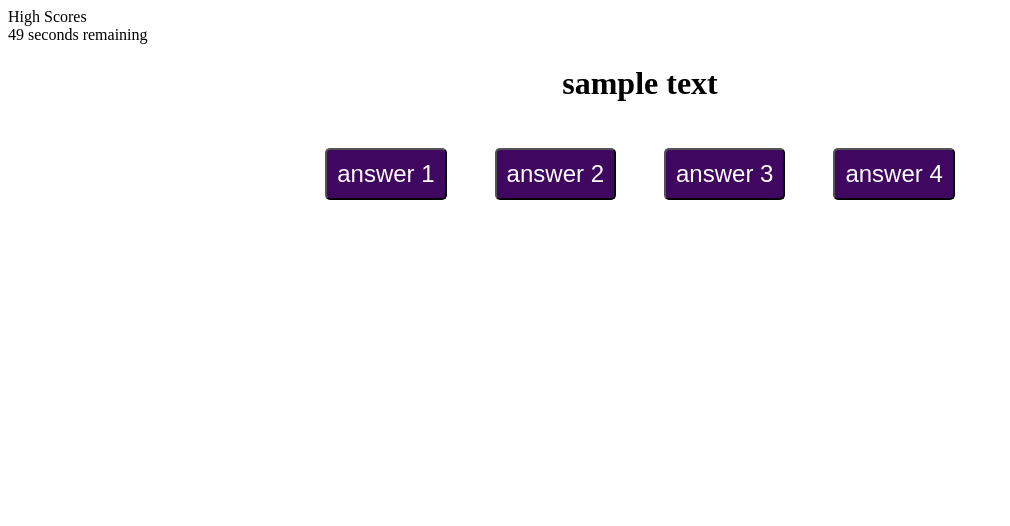
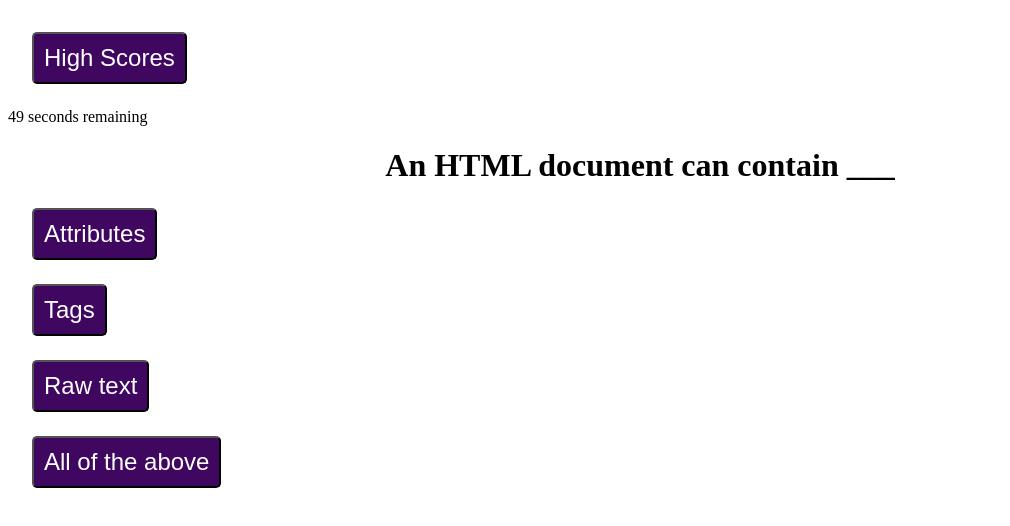
Before and after one commit to AlexTheAmateur/code-quiz, a plain HTML site: page index.html in a window 1280 px wide. Both pictures are taken after a click on the button "Start Quiz". Shown: the whole page, without its empty margins (0-1010 px from the left). Drawn offline with Linux system fonts and the light colour scheme.

Commit message:
finished creating highscore storage and display

```diff
--- a/assets/css/style.css
+++ b/assets/css/style.css
@@ -9,3 +9,6 @@ button {
   background-color: #400761;
   color: white;
 }
+.answer-button {
+  display: block;
+}
--- a/assets/js/script.js
+++ b/assets/js/script.js
@@ -1,214 +1,222 @@
 var body = document.body;
 var start = document.querySelector(".start-button");
+var scoreBoard = document.getElementById("scoreBoard");
 var timerEl = document.getElementById("timer");
 var timeLeft = 50;
 var questionNum = 0;
 var score = 0;
+var scores = [];
 
 const questionArray = [
   {
-    question: "sample text",
+    question: "An HTML document can contain ___",
     answers: {
-      a: "answer 1",
-      b: "answer 2",
-      c: "answer 3",
-      d: "answer 4",
+      a: "Attributes",
+      b: "Tags",
+      c: "Raw text",
+      d: "All of the above",
+    },
+    correctAnswer: "d",
+  },
+  {
+    question: "a page designed in HTML is called",
+    answers: {
+      a: "Application",
+      b: "Cover page",
+      c: "Front-end",
+      d: "Web Page",
+    },
+    correctAnswer: "d",
+  },
+  {
+    question: "The HTML document contains a root tag called ___",
+    answers: {
+      a: "HEAD",
+      b: "Title",
+      c: "Body",
+      d: "HTML",
+    },
+    correctAnswer: "d",
+  },
+  {
+    question:
+      "If we want to place text around an image, which CSS property should we use?",
+    answers: {
+      a: "push",
+      b: "float",
+      c: "align",
+      d: "wrap",
+    },
+    correctAnswer: "b",
+  },
+  {
+    question: "Choose the correct HTML tag for a large title",
+    answers: {
+      a: "H1",
+      b: "Heading",
+      c: "Head",
+      d: "H6",
+    },
+    correctAnswer: "a",
+  },
+  {
+    question: "In HTML, Uniform Resource Locator (URL) is used ___",
+    answers: {
+      a: "To create a frame document",
+      b: "To create an image map in a web page",
+      c: "To customize the image in a webpage",
+      d: "To identify a name or a resuorce on the internet",
+    },
+    correctAnswer: "d",
+  },
+  {
+    question: "CSS is an acronym for ___",
+    answers: {
+      a: "Cascading Style Sheet",
+      b: "Custom Style Sheet",
+      c: "Cascading System Style",
+      d: "None of the above",
+    },
+    correctAnswer: "a",
+  },
+  {
+    question:
+      "What attribute can be added to many HTML/XHTML elements to identify them as a member of a specific group?",
+    answers: {
+      a: "Id",
+      b: "Class",
+      c: "Div",
+      d: "Span",
+    },
+    correctAnswer: "b",
+  },
+  {
+    question: "Which organization defines Web standards?",
+    answers: {
+      a: "Apple Inc.",
+      b: "IBM Corperation",
+      c: "World Wide Web Consortium",
+      d: "Microsoft Corperation",
     },
     correctAnswer: "c",
   },
   {
-    question: "sample text2",
+    question: "HTML is considered as a ___",
     answers: {
-      a: "answer2 1",
-      b: "answer2 2",
-      c: "answer2 3",
-      d: "answer2 4",
-    },
-    correctAnswer: "d",
-  },
-  {
-    question: "sample text3",
-    answers: {
-      a: "answer3 1",
-      b: "answer3 2",
-      c: "answer3 3",
-      d: "answer3 4",
-    },
-    correctAnswer: "d",
-  },
-  {
-    question: "sample text",
-    answers: {
-      a: "answer 1",
-      b: "answer 2",
-      c: "answer 3",
-      d: "answer 4",
+      a: "Programming language",
+      b: "OOP language",
+      c: "Markup language",
+      d: "High level language",
     },
     correctAnswer: "c",
   },
   {
-    question: "sample text",
+    question: "HTML was first proposed in ___",
     answers: {
-      a: "answer 1",
-      b: "answer 2",
-      c: "answer 3",
-      d: "answer 4",
+      a: "1980",
+      b: "1990",
+      c: "1995",
+      d: "2000",
+    },
+    correctAnswer: "b",
+  },
+  {
+    question: "Which of the following is not a browser?",
+    answers: {
+      a: "Mozilla Firefox",
+      b: "Netscape",
+      c: "Microsoft Bing",
+      d: "Opera",
     },
     correctAnswer: "c",
   },
   {
-    question: "sample text",
+    question: "Who is the main author of the HTML?",
     answers: {
-      a: "answer 1",
-      b: "answer 2",
-      c: "answer 3",
-      d: "answer 4",
+      a: "Brendan Eich",
+      b: "Tim Berners-Lee",
+      c: "Web developer",
+      d: "Google Inc",
     },
-    correctAnswer: "c",
+    correctAnswer: "b",
   },
   {
-    question: "sample text",
+    question:
+      "If we want to set the style for just one element, which css selector will we use?",
     answers: {
-      a: "answer 1",
-      b: "answer 2",
-      c: "answer 3",
-      d: "answer 4",
+      a: "id",
+      b: "text",
+      c: "class",
+      d: "name",
     },
-    correctAnswer: "c",
+    correctAnswer: "a",
+  },
+  //   {
+  //     question: "Which tag is used to list items with bullets?",
+  //     answers: {
+  //       a: "<bullet>",
+  //       b: "<list>",
+  //       c: "<ul>",
+  //       d: "<ol>",
+  //     },
+  //     correctAnswer: "c",
+  //   },
+  //   {
+  //     question: "How would you define a background image for a web page?",
+  //     answers: {
+  //       a: "<body background = 'test.jpg'>",
+  //       b: "<body background image = 'test.jpg'>",
+  //       c: "<background = 'test.jpg'>",
+  //       d: "<background image = 'test.jpg'>",
+  //     },
+  //     correctAnswer: "a",
+  //   },
+  {
+    question: "The first page of a website is typically called a ___",
+    answers: {
+      a: "Design page",
+      b: "Home page",
+      c: "Front page",
+      d: "Main page",
+    },
+    correctAnswer: "b",
   },
   {
-    question: "sample text",
+    question: "which is the correct syntax for the following CSS code?",
     answers: {
-      a: "answer 1",
-      b: "answer 2",
-      c: "answer 3",
-      d: "answer 4",
+      a: "Body:color=black",
+      b: "{body;color:black}",
+      c: "{body:color=black(body)}",
+      d: "Body{color:black}",
     },
-    correctAnswer: "c",
+    correctAnswer: "d",
   },
+  //   {
+  //     question: "What is the alternative to the <b> tag to make the text bold?",
+  //     answers: {
+  //       a: "<bold>",
+  //       b: "<strong>",
+  //       c: "<i>",
+  //       d: "<emp>",
+  //     },
+  //     correctAnswer: "b",
+  //   },
   {
-    question: "sample text",
+    question: "What does HTML stand for?",
     answers: {
-      a: "answer 1",
-      b: "answer 2",
-      c: "answer 3",
-      d: "answer 4",
+      a: "HyperText Markup Language",
+      b: "Hyper Teach Markup Language",
+      c: "Hyper Tech Markup Language",
+      d: "None of the above",
     },
-    correctAnswer: "c",
-  },
-  {
-    question: "sample text",
-    answers: {
-      a: "answer 1",
-      b: "answer 2",
-      c: "answer 3",
-      d: "answer 4",
-    },
-    correctAnswer: "c",
-  },
-  {
-    question: "sample text",
-    answers: {
-      a: "answer 1",
-      b: "answer 2",
-      c: "answer 3",
-      d: "answer 4",
-    },
-    correctAnswer: "c",
-  },
-  {
-    question: "sample text",
-    answers: {
-      a: "answer 1",
-      b: "answer 2",
-      c: "answer 3",
-      d: "answer 4",
-    },
-    correctAnswer: "c",
-  },
-  {
-    question: "sample text",
-    answers: {
-      a: "answer 1",
-      b: "answer 2",
-      c: "answer 3",
-      d: "answer 4",
-    },
-    correctAnswer: "c",
-  },
-  {
-    question: "sample text",
-    answers: {
-      a: "answer 1",
-      b: "answer 2",
-      c: "answer 3",
-      d: "answer 4",
-    },
-    correctAnswer: "c",
-  },
-  {
-    question: "sample text",
-    answers: {
-      a: "answer 1",
-      b: "answer 2",
-      c: "answer 3",
-      d: "answer 4",
-    },
-    correctAnswer: "c",
-  },
-  {
-    question: "sample text",
-    answers: {
-      a: "answer 1",
-      b: "answer 2",
-      c: "answer 3",
-      d: "answer 4",
-    },
-    correctAnswer: "c",
-  },
-  {
-    question: "sample text",
-    answers: {
-      a: "answer 1",
-      b: "answer 2",
-      c: "answer 3",
-      d: "answer 4",
-    },
-    correctAnswer: "c",
-  },
-  {
-    question: "sample text",
-    answers: {
-      a: "answer 1",
-      b: "answer 2",
-      c: "answer 3",
-      d: "answer 4",
-    },
-    correctAnswer: "c",
-  },
-  {
-    question: "sample text",
-    answers: {
-      a: "answer 1",
-      b: "answer 2",
-      c: "answer 3",
-      d: "answer 4",
-    },
-    correctAnswer: "c",
-  },
-  {
-    question: "sample text",
-    answers: {
-      a: "answer 1",
-      b: "answer 2",
-      c: "answer 3",
-      d: "answer 4",
-    },
-    correctAnswer: "c",
+    correctAnswer: "a",
   },
 ];
 
 var startFunction = function () {
+  questionNum = 0;
+  score = 0;
+  timeLeft = 50;
   newQuestion();
   countdown();
 };
@@ -252,7 +260,6 @@ var answerQuestion = function () {
     event.target.id === questionArray[questionNum].correctAnswer &&
     event.target.className === "answer-button"
   ) {
-    score++;
     console.log("correct");
     questionNum++;
     score++;
@@ -264,8 +271,13 @@ var answerQuestion = function () {
     console.log("incorrect");
     questionNum++;
   }
-  newQuestion();
-  console.log(questionNum);
+  if (questionNum >= 17) {
+    submitScores();
+    return;
+  }
+  if (event.target.className === "answer-button") {
+    newQuestion();
+  }
 };
 
 var countdown = function () {
@@ -281,10 +293,80 @@ var countdown = function () {
     } else {
       timerEl.textContent = "";
       clearInterval(timeInterval);
+      submitScores();
     }
   }, 1000);
 };
 
+var highscores = function () {
+  var initialPage = document.querySelector("main");
+  initialPage.remove();
+  var main = document.createElement("main");
+  body.appendChild(main);
+  var startButton = document.createElement("button");
+  startButton.className = "start-button";
+  startButton.innerHTML = "Start Quiz";
+  main.appendChild(startButton);
+
+  var savedScores = localStorage.getItem("user");
+  savedScores = JSON.parse(savedScores);
+  for (var i = 0; i < savedScores.length; i++) {
+    var scorer = document.createElement("div");
+    scorer.innerHTML = savedScores[i].name + ": " + savedScores[i].score;
+    main.appendChild(scorer);
+  }
+
+  startButton.addEventListener("click", startFunction);
+};
+
+var submitScores = function () {
+  var initialPage = document.querySelector("main");
+  initialPage.remove();
+  var main = document.createElement("main");
+  body.appendChild(main);
+  var done = document.createElement("h1");
+  var thisScore = document.createElement("h2");
+  var inputName = document.createElement("input");
+  var submit = document.createElement("button");
+
+  inputName.type = "text";
+  inputName.name = "name";
+  inputName.id = "name";
+  submit.id = "submit";
+  submit.innerHTML = "submit";
+  done.innerHTML = "Finished!";
+  thisScore.innerHTML =
+    "Your score is " +
+    score +
+    " add a name below to be entered into the highscores!";
+
+  main.appendChild(done);
+  main.appendChild(thisScore);
+  main.appendChild(inputName);
+  main.appendChild(submit);
+  submit.addEventListener("click", saveToStorage);
+};
+
+var saveToStorage = function () {
+  var nameInput = document.querySelector("#name");
+  var user = {
+    name: nameInput.value.trim(),
+    score: score,
+  };
+  scores = JSON.parse(localStorage.getItem("user"));
+  scores.push(user);
+  localStorage.setItem("user", JSON.stringify(scores));
+
+  highscores();
+};
+
+var answerBoolean = function () {
+  if (event.target.className === "answer-button") {
+    answerQuestion();
+  } else {
+    return;
+  }
+};
+scoreBoard.addEventListener("click", highscores);
 start.addEventListener("click", startFunction);
-body.addEventListener("click", answerQuestion);
-// When I click the start button, it removes the current body and replaces it with a question and 4 options
+body.addEventListener("click", answerBoolean);
--- a/index.html
+++ b/index.html
@@ -11,7 +11,7 @@
 
 <body>
   <header>
-    <div>High Scores</div>
+    <button id="scoreBoard">High Scores</button>
     <div id="timer">Timer</div>
   </header>
   <main class="main">
```
